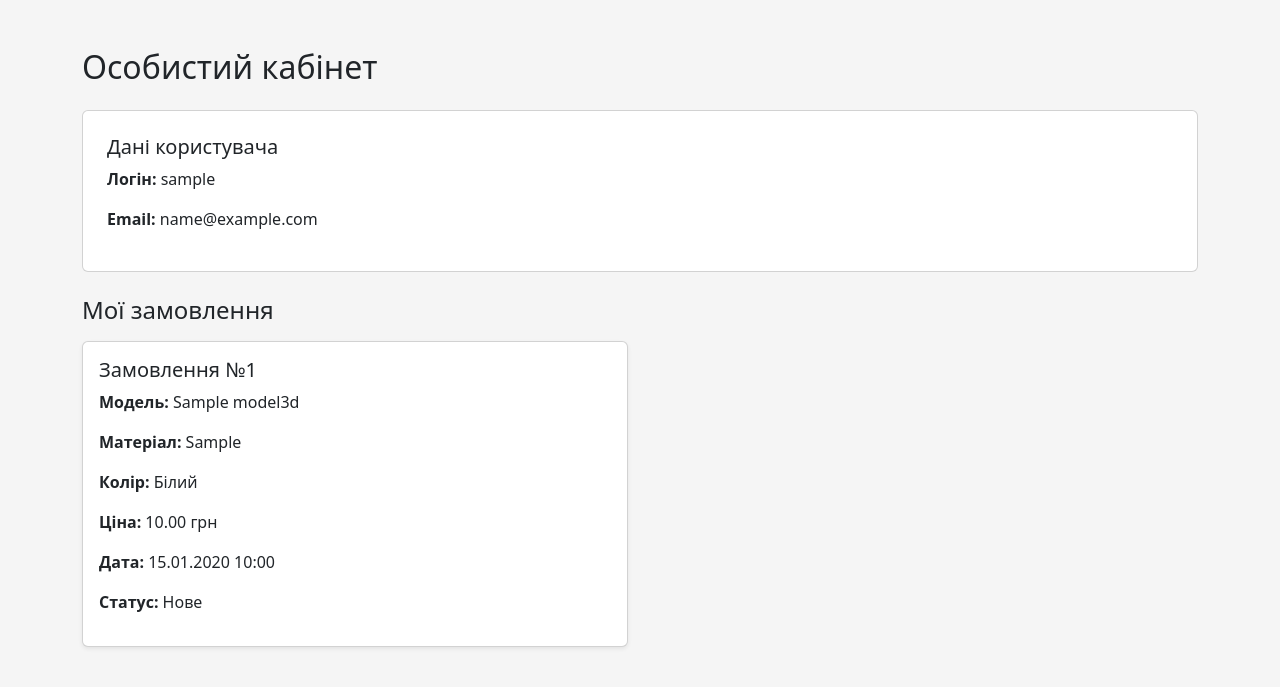
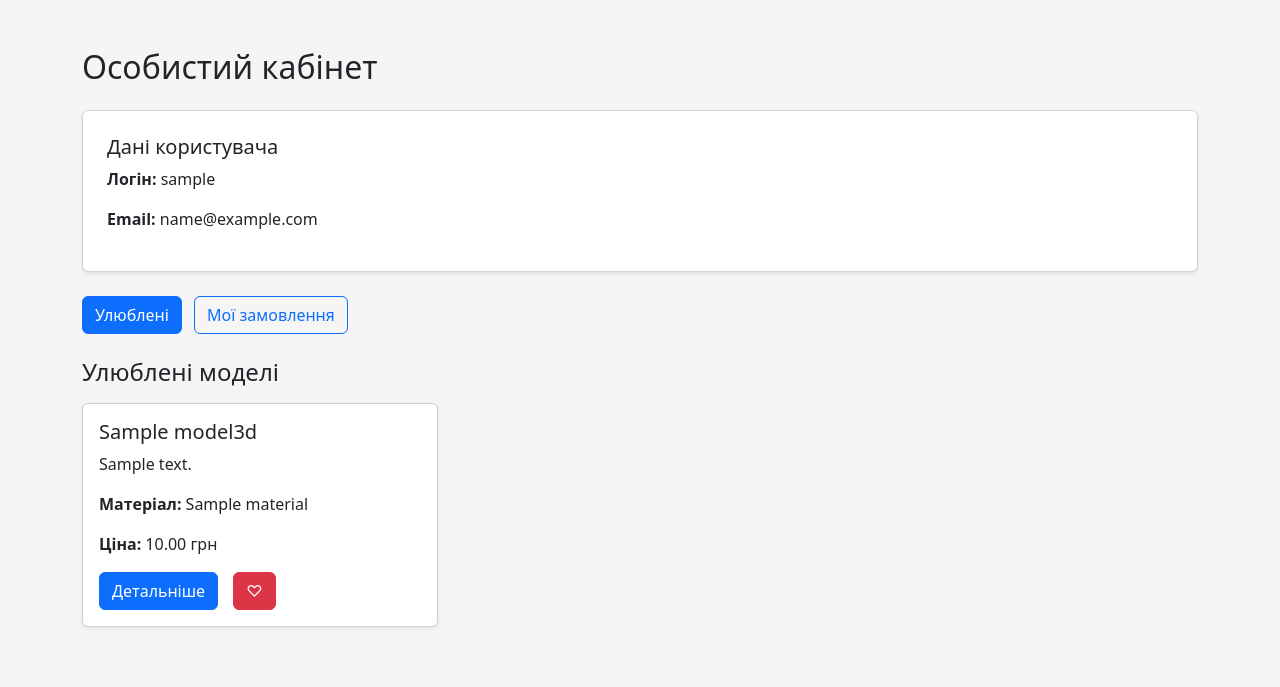
Before and after one commit to NureShchukaViktoriia/3D-print-platform, a Django app: page /profile/ in a window 1280 px wide. Shown: the part 56-743 px from the top of the page. Run offline with Django 5.2, Linux system fonts and the light colour scheme; a user stored in the database is signed in; tables that the repository leaves empty hold one stand-in row (values such as "Sample post").

Commit message:
The Add to Favourites feature has been added

```diff
--- a/main/models.py
+++ b/main/models.py
@@ -119,25 +119,6 @@ class ModelImage(models.Model):
         return f"Зображення для {self.model.name}"
 
 
-class Favorite(models.Model):
-    user = models.ForeignKey(
-        User,
-        on_delete=models.CASCADE,
-        verbose_name="Користувач"
-    )
-
-    model = models.ForeignKey(
-        Model3D,
-        on_delete=models.CASCADE,
-        verbose_name="Модель"
-    )
-
-    created_at = models.DateTimeField(auto_now_add=True)
-
-    def __str__(self):
-        return f"{self.user.username} - {self.model.name}"
-
-
 class Order(models.Model):
 
     STATUS_CHOICES = [
@@ -230,3 +211,30 @@ class Order(models.Model):
 
     def __str__(self):
         return f"Замовлення #{self.id}"
+
+
+class Favorite(models.Model):
+    user = models.ForeignKey(
+        User,
+        on_delete=models.CASCADE,
+        verbose_name="Користувач"
+    )
+
+    model = models.ForeignKey(
+        Model3D,
+        on_delete=models.CASCADE,
+        verbose_name="Модель"
+    )
+
+    created_at = models.DateTimeField(
+        auto_now_add=True,
+        verbose_name="Дата додавання"
+    )
+
+    class Meta:
+        unique_together = ('user', 'model')
+        verbose_name = "Улюблена модель"
+        verbose_name_plural = "Улюблені моделі"
+
+    def __str__(self):
+        return f"{self.user.username} - {self.model.name}"
--- a/main/templates/main/profile.html
+++ b/main/templates/main/profile.html
@@ -4,18 +4,95 @@
 
 {% block content %}
 <div class="container mt-5">
-    <h2>Особистий кабінет</h2>
 
-    <div class="card p-4 mt-4 mb-4">
+    <h2 class="mb-4">Особистий кабінет</h2>
+
+    <div class="card p-4 mb-4 shadow-sm">
         <h5>Дані користувача</h5>
         <p><strong>Логін:</strong> {{ user.username }}</p>
         <p><strong>Email:</strong> {{ user.email }}</p>
     </div>
 
-    <h4>Мої замовлення</h4>
+    <div class="mb-4">
+        <button class="btn btn-primary me-2" onclick="showSection('favorites')">
+            Улюблені
+        </button>
+
+        <button class="btn btn-outline-primary" onclick="showSection('orders')">
+            Мої замовлення
+        </button>
+    </div>
+
+    <!-- УЛЮБЛЕНІ -->
+    <div id="favorites-section">
+        <h4 class="mb-3">Улюблені моделі</h4>
+
+        {% if favorites %}
+            <div class="row">
+                {% for favorite in favorites %}
+                    <div class="col-md-4 mb-4">
+                        <div class="card h-100 shadow-sm">
+
+                            {% if favorite.model.image %}
+                                <img src="{{ favorite.model.image.url }}"
+                                     class="card-img-top"
+                                     alt="{{ favorite.model.name }}">
+                            {% endif %}
+
+                            <div class="card-body d-flex flex-column">
+                                <h5 class="card-title">
+                                    {{ favorite.model.name }}
+                                </h5>
+
+                                <p class="card-text">
+                                    {{ favorite.model.description|truncatewords:20 }}
+                                </p>
+
+                                <p>
+                                    <strong>Матеріал:</strong>
+                                    {{ favorite.model.recommended_material }}
+                                </p>
+
+                                <p>
+                                    <strong>Ціна:</strong>
+                                    {{ favorite.model.base_price }} грн
+                                </p>
+
+                                <div class="mt-auto d-flex align-items-center">
+                                    <a href="{% url 'model_detail' favorite.model.id %}"
+                                        class="btn btn-primary"
+                                        style="margin-right: 15px;">
+                                        Детальніше
+                                    </a>
+
+                                    <form method="post"
+                                        action="{% url 'toggle_favorite' favorite.model.id %}"
+                                        class="d-inline">
+                                        {% csrf_token %}
+                                        <button type="submit" class="btn btn-danger">
+                                            &#9825;
+                                        </button>
+                                    </form>
+                                </div>
+                            </div>
+
+                        </div>
+                    </div>
+                {% endfor %}
+            </div>
+        {% else %}
+            <p class="text-muted">
+                У вас ще немає улюблених моделей.
+            </p>
+        {% endif %}
+    </div>
+
+    <!-- ЗАМОВЛЕННЯ -->
+    <div id="orders-section" style="display: none;">
+        <h4 class="mb-3">Мої замовлення</h4>
 
         {% if orders %}
-        <div class="row mt-3">
+            <div class="row">
                 {% for order in orders %}
                     <div class="col-md-6 mb-3">
                         <div class="card p-3 shadow-sm">
@@ -33,7 +110,17 @@
 
                             <p>
                                 <strong>Колір:</strong>
-                            {{ order.get_color_display }}
+                                {{ order.color }}
+                            </p>
+
+                            <p>
+                                <strong>Розмір:</strong>
+                                {{ order.size }} %
+                            </p>
+
+                            <p>
+                                <strong>Кількість:</strong>
+                                {{ order.quantity }}
                             </p>
 
                             <p>
@@ -42,22 +129,39 @@
                             </p>
 
                             <p>
-                            <strong>Дата:</strong>
-                            {{ order.created_at|date:"d.m.Y H:i" }}
+                                <strong>Статус:</strong>
+                                {{ order.status }}
                             </p>
 
                             <p>
-                            <strong>Статус:</strong>
-                            {{ order.get_status_display }}
+                                <strong>Дата:</strong>
+                                {{ order.created_at|date:"d.m.Y H:i" }}
                             </p>
                         </div>
                     </div>
                 {% endfor %}
             </div>
         {% else %}
-        <p class="text-muted mt-3">
+            <p class="text-muted">
                 У вас ще немає замовлень.
             </p>
         {% endif %}
     </div>
+
+</div>
+
+<script>
+    function showSection(section) {
+        const favoritesSection = document.getElementById('favorites-section');
+        const ordersSection = document.getElementById('orders-section');
+
+        if (section === 'favorites') {
+            favoritesSection.style.display = 'block';
+            ordersSection.style.display = 'none';
+        } else {
+            favoritesSection.style.display = 'none';
+            ordersSection.style.display = 'block';
+        }
+    }
+</script>
 {% endblock %}
--- a/main/urls.py
+++ b/main/urls.py
@@ -12,4 +12,6 @@ urlpatterns = [
     path('login/', auth_views.LoginView.as_view(template_name='main/login.html'), name='login'),
     path('logout/', auth_views.LogoutView.as_view(), name='logout'),
     path('profile/', views.profile_view, name='profile'),
+    path('favorites/', views.favorites_view, name='favorites'),
+    path('favorite/<int:model_id>/', views.toggle_favorite, name='toggle_favorite'),
 ]
--- a/main/views.py
+++ b/main/views.py
@@ -1,9 +1,10 @@
 from django.shortcuts import render, get_object_or_404, redirect
 from django.contrib.auth import login
 from django.contrib.auth.decorators import login_required
+from django.shortcuts import get_object_or_404, redirect, render
 from .forms import RegisterForm
 from .utils import calculate_order_price
-from .models import Model3D, Order, Category, Material
+from .models import Model3D, Order, Category, Material, Favorite
 from .forms import OrderForm
 
 def register_view(request):
@@ -61,6 +62,13 @@ def catalog(request):
     elif sort == 'newest':
         models = models.order_by('-created_at')
 
+    favorite_ids = []
+
+    if request.user.is_authenticated:
+        favorite_ids = Favorite.objects.filter(
+            user=request.user
+        ).values_list('model_id', flat=True)
+
     return render(
         request,
         'main/catalog.html',
@@ -68,6 +76,7 @@ def catalog(request):
             'models': models,
             'categories': categories,
             'materials': materials,
+            'favorite_ids': favorite_ids
         }
     )
 
@@ -127,6 +136,35 @@ def profile_view(request):
         user=request.user
     ).order_by('-created_at')
 
+    favorites = Favorite.objects.filter(
+        user=request.user
+    ).select_related('model').order_by('-created_at')
+
     return render(request, 'main/profile.html', {
-        'orders': orders
+        'orders': orders,
+        'favorites': favorites
     })
+
+@login_required
+def toggle_favorite(request, model_id):
+    model = get_object_or_404(Model3D, id=model_id)
+
+    favorite, created = Favorite.objects.get_or_create(
+        user=request.user,
+        model=model
+    )
+
+    if not created:
+        favorite.delete()
+
+    return redirect(request.META.get('HTTP_REFERER', 'catalog'))
+
+@login_required
+def favorites_view(request):
+    favorites = Favorite.objects.filter(
+        user=request.user
+    ).select_related('model').order_by('-created_at')
+
+    return render(request, 'main/favorites.html', {
+        'favorites': favorites
+    })
```
Also changed, not shown: main/templates/main/catalog.html (+30 -12 lines), main/migrations/0007_alter_favorite_options_alter_favorite_created_at_and_more.py (added). Lines whose indentation alone changed are shown as unchanged.
